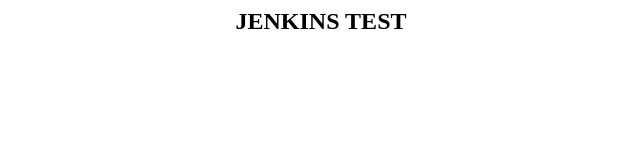
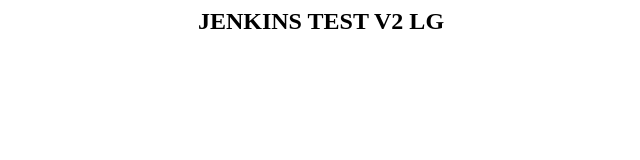
Before and after one commit to saheuLL/ktcloudinfrajenkins, a plain HTML site: page index.html in a window 1280 px wide. Shown: the whole page, without its empty margins (319-959 px from the left). Drawn offline with Linux system fonts and the light colour scheme.

Commit message:
Update index.html

```diff
--- a/index.html
+++ b/index.html
@@ -1,2 +1,2 @@
 
-<center><h2>JENKINS TEST</h2></center>
+<center><h2>JENKINS TEST V2 LG</h2></center>
```
